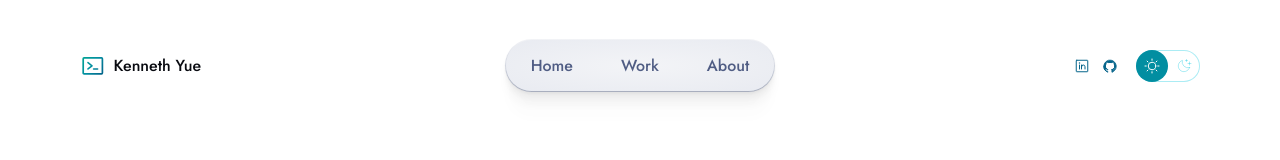
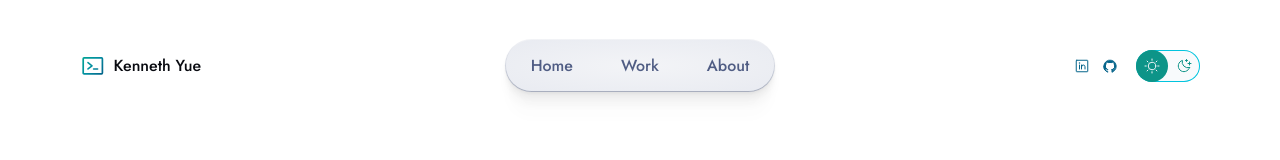
Before and after one commit to kenxjy/kennethyue-dot-com, an Astro site: page /work in a window 1280 px wide. Shown: the top 160 px of the page. Built offline with nearby package versions, Linux system fonts and the light colour scheme; Astro itself is replaced by a stand-in of ours.

Commit message:
updated component with tailwind

```diff
--- a/src/components/ThemeToggle.astro
+++ b/src/components/ThemeToggle.astro
@@ -3,67 +3,22 @@ import Icon from './Icon.astro';
 ---
 
 <theme-toggle>
-	<button>
-		<span class="sr-only">Dark theme</span>
-		<span class="icon light"><Icon icon="sun" /></span>
-		<span class="icon dark"><Icon icon="moon-stars" /></span>
-	</button>
+  <button
+    class="flex cursor-pointer rounded-full border-0 bg-slate-50 p-0 shadow-[inset_0_0_0_1px_hsla(187,98%,44%)] dark:bg-slate-950 dark:shadow-[hsla(187,98%,20%)]"
+  >
+    <span class="sr-only">Dark theme</span>
+    <span
+      class="before:content[''] transition-color relative z-10 flex h-[2rem] w-[2rem] p-2 text-[1rem] text-slate-100 xjy-transition before:absolute before:inset-0 before:-z-10 before:rounded-full before:bg-teal-600 before:transition-transform before:xjy-transition dark:text-teal-400 dark:before:translate-x-full dark:before:bg-teal-400"
+      ><Icon icon="sun" /></span
+    >
+    <span
+      class="transition-color relative z-10 flex h-[2rem] w-[2rem] p-2 text-[1rem] text-teal-600 xjy-transition dark:text-slate-100"
+      ><Icon icon="moon-stars" /></span
+    >
+  </button>
 </theme-toggle>
 
-<style>
-	button {
-		display: flex;
-		border: 0;
-		border-radius: 999rem;
-		padding: 0;
-		background-color: var(--gray-999);
-		box-shadow: inset 0 0 0 1px var(--accent-overlay);
-		cursor: pointer;
-	}
-
-	.icon {
-		z-index: 1;
-		position: relative;
-		display: flex;
-		padding: 0.5rem;
-		width: 2rem;
-		height: 2rem;
-		font-size: 1rem;
-		color: var(--accent-overlay);
-	}
-
-	.icon.light::before {
-		content: '';
-		z-index: -1;
-		position: absolute;
-		inset: 0;
-		background-color: var(--accent-regular);
-		border-radius: 999rem;
-	}
-
-	:global(.theme-dark) .icon.light::before {
-		transform: translateX(100%);
-	}
-
-	:global(.theme-dark) .icon.dark,
-	:global(html:not(.theme-dark)) .icon.light,
-	button[aria-pressed='false'] .icon.light {
-		color: var(--accent-text-over);
-	}
-
-	@media (prefers-reduced-motion: no-preference) {
-		.icon,
-		.icon.light::before {
-			transition: transform var(--theme-transition), color var(--theme-transition);
-		}
-	}
-
-	@media (forced-colors: active) {
-		.icon.light::before {
-			background-color: SelectedItem;
-		}
-	}
-</style>
+<style></style>
 
 <script>
 	class ThemeToggle extends HTMLElement {
```
